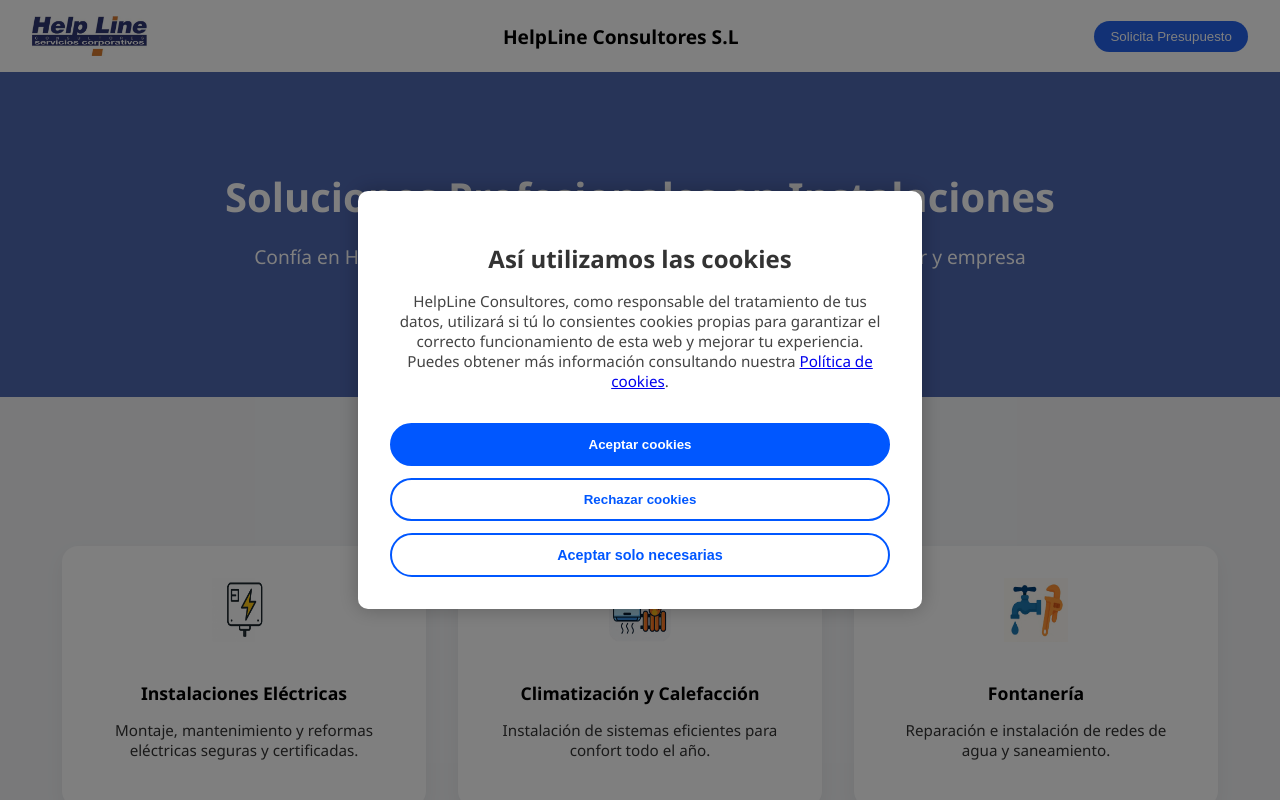
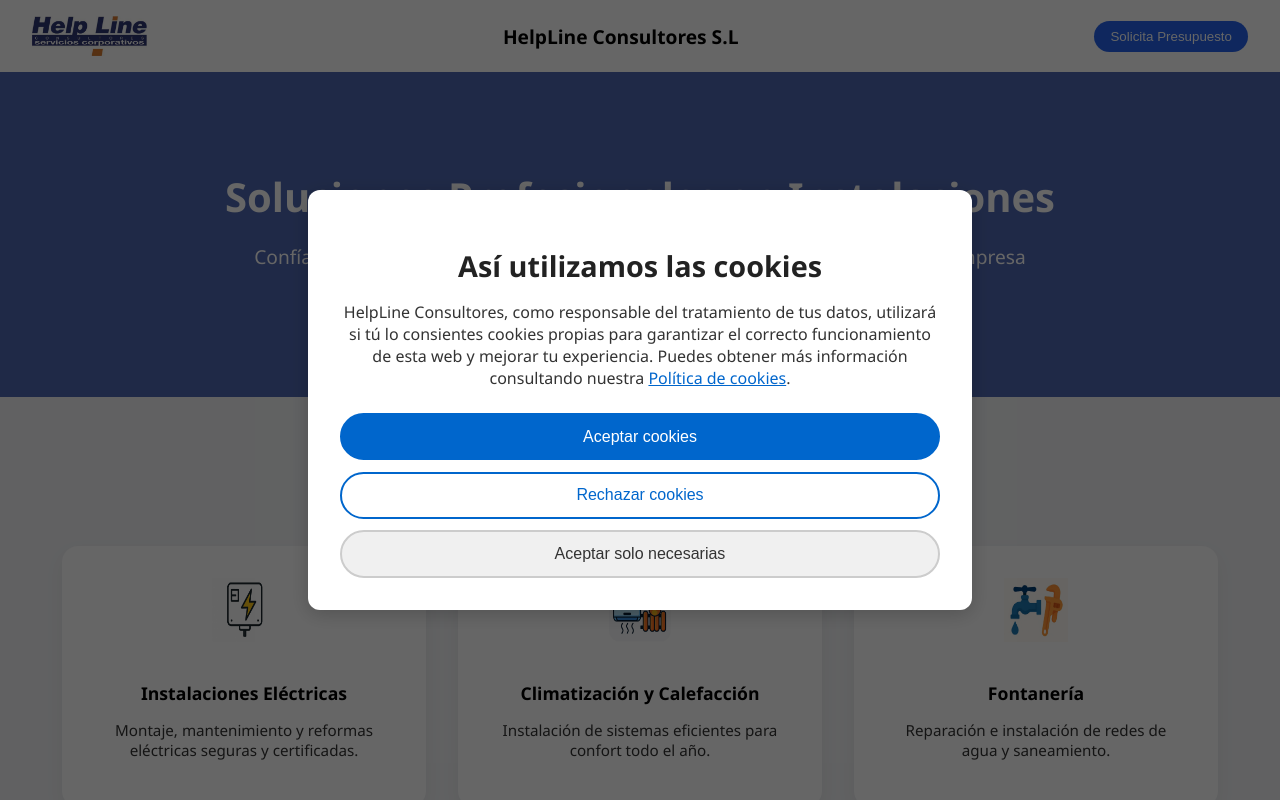
Before and after one commit to HectorFernandezCano/pagina-web, a React (Create React App) app: page / in a window 1280 px wide. Shown: the top 800 px of the page. Built offline with nearby package versions, Linux system fonts and the light colour scheme.

Commit message:
link cookies

```diff
--- a/src/style.css
+++ b/src/style.css
@@ -185,76 +185,98 @@ body, html {
     font-size: 0.85rem;
   }
 
-  /* COOKIES */
-
+ /* === Cookies Modal === */
 .cookie-modal-overlay {
   position: fixed;
-    top: 0;
-    left: 0;
-    width: 100vw;
-    height: 100vh;
-    background: rgba(0, 0, 0, 0.5); /* oscurece fondo */
+  z-index: 9999;
+  inset: 0;
+  background-color: rgba(0, 0, 0, 0.6);
   display: flex;
+  align-items: center;
   justify-content: center;
-    align-items: center;
-    z-index: 9999; /* asegura que esté encima de todo */
 }
 
 .cookie-modal {
   background: white;
+  border-radius: 12px;
   padding: 2rem;
-    border-radius: 10px;
-    max-width: 500px;
+  width: 90%;
+  max-width: 600px;
   text-align: center;
-    box-shadow: 0 0 20px rgba(0, 0, 0, 0.25);
+  box-shadow: 0 4px 20px rgba(0, 0, 0, 0.2);
+  animation: fadeIn 0.4s ease-in-out;
 }
 
 .cookie-modal h2 {
   margin-bottom: 1rem;
-    font-size: 1.5rem;
-    color: #333;
+  font-size: 1.8rem;
+  color: #222;
 }
 
 .cookie-modal p {
-    font-size: 0.95rem;
-    color: #444;
-    margin-bottom: 2rem;
+  font-size: 1rem;
+  color: #333;
+  margin-bottom: 1.5rem;
+}
+
+.cookie-modal a {
+  color: #0066cc;
+  text-decoration: underline;
 }
 
 .cookie-buttons-modal {
   display: flex;
   flex-direction: column;
-    gap: 0.75rem;
+  gap: 0.7rem;
 }
 
 .cookie-btn {
-    padding: 0.75rem;
-    border-radius: 30px;
-    border: 2px solid #0057FF;
-    background-color: white;
-    color: #0057FF;
-    font-weight: bold;
+  padding: 0.8rem 1.2rem;
+  border: 2px solid #0066cc;
+  background: none;
+  font-size: 1rem;
+  border-radius: 50px;
   cursor: pointer;
   transition: all 0.3s ease;
 }
 
-  .cookie-btn:hover {
-    background-color: #0057FF;
-    color: white;
-  }
-
 .cookie-btn.accept {
-    background-color: #0057FF;
+  background-color: #0066cc;
   color: white;
 }
 
 .cookie-btn.reject {
-    background-color: white;
-    color: #0057FF;
+  background-color: transparent;
+  color: #0066cc;
 }
 
 .cookie-btn.neutral {
-    background-color: white;
-    color: #0057FF;
-    font-size: 0.9rem;
+  background-color: #f0f0f0;
+  color: #333;
+  border-color: #ccc;
 }
+
+.cookie-btn:hover {
+  opacity: 0.9;
+}
+
+/* Animación de entrada */
+@keyframes fadeIn {
+  from {
+    opacity: 0;
+    transform: translateY(30px);
+  }
+  to {
+    opacity: 1;
+    transform: translateY(0);
+  }
+}
+
+/* === Footer link === */
+.footer-link {
+  display: block;
+  margin-top: 0.5rem;
+  color: white;
+  text-align: center;
+  text-decoration: underline;
+}
```
Lines whose indentation alone changed are shown as unchanged.
